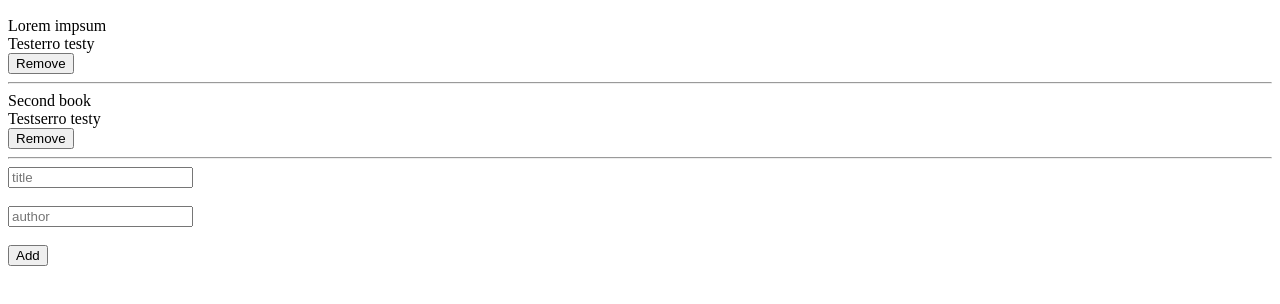
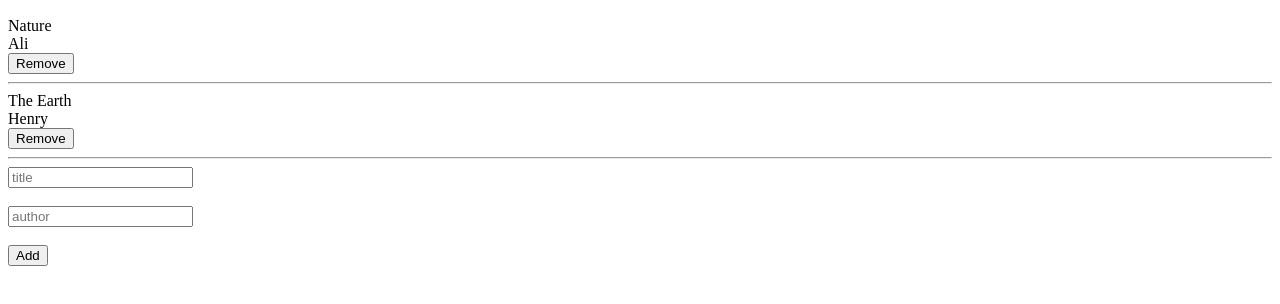
Before and after one commit to aliabbani/Awesome-book, a website: page index.html in a window 1280 px wide. Shown: the part 50-354 px from the top of the page. Drawn offline with Linux system fonts and the light colour scheme.

Commit message:
remove static books and generate dynamically

```diff
--- a/index.html
+++ b/index.html
@@ -12,18 +12,8 @@
     <main>
         <section>
             <h1>Awesome books</h1>
-            <div>
-                <span>Lorem impsum</span> <br>
-                <span>Testerro testy</span> <br>
-                <button type="button" class="remove">Remove</button>
-            </div>
-            <hr>
-            <div>
-                <span>Second book</span> <br>
-                <span>Testserro testy</span> <br>
-                <button type="button" class="remove">Remove</button>
-            </div>
-            <hr>
+            <div class="listShow"></div>
+
             <div>
                 <input type="text" class="title" placeholder="title"> <br><br>
                 <input type="text" class="author" placeholder="author"> <br><br>
--- a/index.js
+++ b/index.js
@@ -1,4 +1,4 @@
-const bookList = [
+let bookList = [
   {
     title: 'Nature',
     author: 'Ali',
@@ -18,3 +18,51 @@ const addNewBook = () => {
   };
   bookList.push(book);
 };
+
+const removeBook = (index) => {
+  bookList = bookList.filter((book, ind) => ind !== index);
+  generateBooks();
+};
+
+const listShowContainer = document.querySelector('.listShow');
+
+
+const generateBooks = () => {
+  listShowContainer.innerHTML = '';
+  bookList.forEach((bookObject, index) => {
+    const div = document.createElement('div');
+    div.className = 'book';
+
+    const titleSpan = document.createElement('span');
+    titleSpan.className = 'book-title';
+    titleSpan.textContent = bookObject.title;
+    div.appendChild(titleSpan);
+
+    const br = document.createElement('br');
+    div.appendChild(br);
+
+    const authorSpan = document.createElement('span');
+    authorSpan.className = 'book-author';
+    authorSpan.textContent = bookObject.author;
+    div.appendChild(authorSpan);
+    const br2 = document.createElement('br');
+    div.appendChild(br2);
+
+    const removeButton = document.createElement('button');
+    removeButton.className = 'remove-button';
+    removeButton.textContent = 'Remove';
+    removeButton.addEventListener('click', () => {
+      removeBook(index);
+      console.log(bookList);
+    });
+    div.appendChild(removeButton);
+
+    const hr = document.createElement('hr');
+    hr.className = 'rule';
+    div.appendChild(hr);
+
+    listShowContainer.appendChild(div);
+  });
+}
+
+generateBooks();
```
Also changed, not shown: 1 other file.
